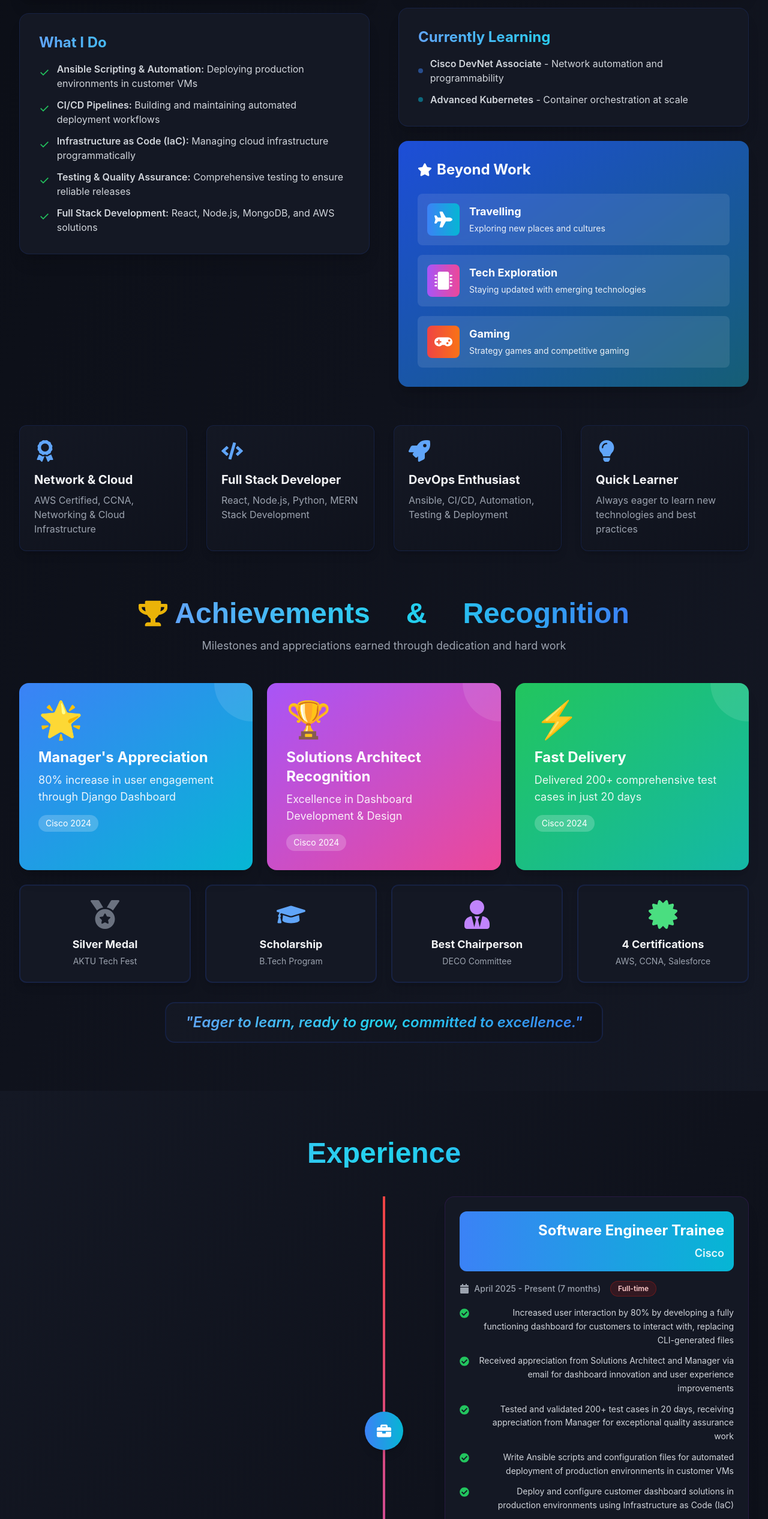
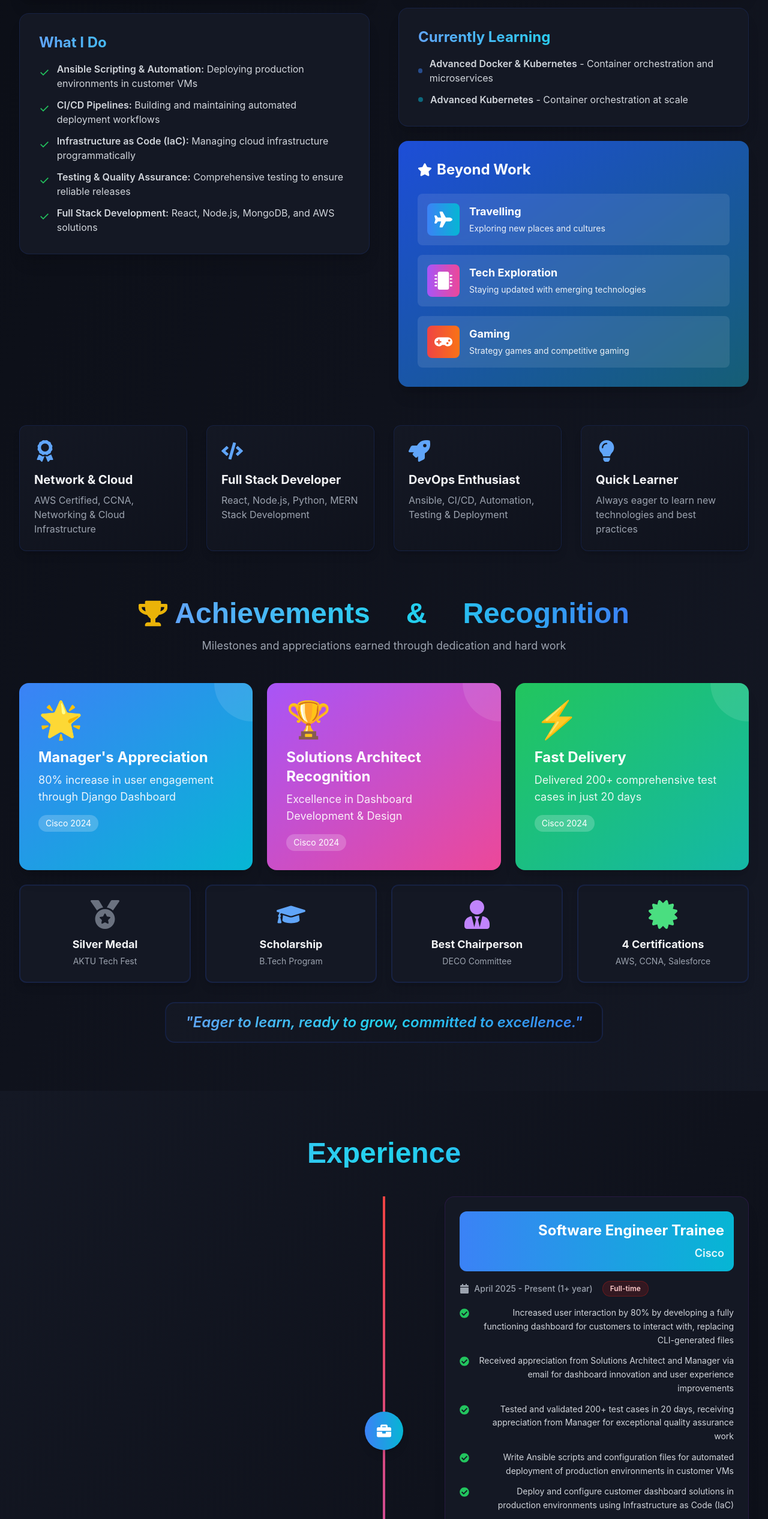
Before and after one commit to Yashchaudhary05/Portfolio, a React (Vite) app: page / in a window 1280 px wide. Shown: the part 1313-3846 px from the top of the page at 60% size. Built offline with nearby package versions, Linux system fonts and the light colour scheme.

Commit message:
fix: remove DevNet references, update experience to 1+ year at Cisco

```diff
--- a/src/components/About.jsx
+++ b/src/components/About.jsx
@@ -161,7 +161,7 @@ const About = () => {
                   <div className="flex items-center gap-3">
                     <div className="w-2 h-2 bg-blue-500 rounded-full animate-pulse"></div>
                     <span className="text-gray-700 dark:text-gray-300">
-                      <span className="font-semibold">Cisco DevNet Associate</span> - Network automation and programmability
+                      <span className="font-semibold">Advanced Docker & Kubernetes</span> - Container orchestration and microservices
                     </span>
                   </div>
                   <div className="flex items-center gap-3">
--- a/src/components/Experience.jsx
+++ b/src/components/Experience.jsx
@@ -13,7 +13,7 @@ const Experience = () => {
       title: 'Software Engineer Trainee',
       company: 'Cisco',
       location: 'Bengaluru, India',
-      period: 'April 2025 - Present (7 months)',
+      period: 'April 2025 - Present (1+ year)',
       type: 'Full-time',
       achievements: [
         'Increased user interaction by 80% by developing a fully functioning dashboard for customers to interact with, replacing CLI-generated files',
@@ -24,7 +24,7 @@ const Experience = () => {
         'Improved user satisfaction by 15% through systematic testing and iterative refinement of the AT&T customer interface',
         'Optimized mobility services by deepening expertise in the 4G and 5G domains, enhancing service reliability',
         'Troubleshot critical data inconsistencies in customer dashboard by collaborating with backend and frontend teams',
-        'Achieved CCNA certification and currently preparing for DevNet certification',
+        'Achieved CCNA certification while working in production network environments',
       ],
       color: 'from-blue-500 to-cyan-500',
     },
--- a/src/components/Hero.jsx
+++ b/src/components/Hero.jsx
@@ -186,7 +186,7 @@ const Hero = () => {
                   2000,
                   'DevOps Enthusiast',
                   2000,
-                  'DevNet Aspirant',
+                  'CI/CD Automation',
                   2000,
                 ]}
                 wrapper="span"
--- a/src/components/Skills.jsx
+++ b/src/components/Skills.jsx
@@ -306,7 +306,7 @@ const Skills = () => {
               { number: '4', label: 'Certifications' },
               { number: '15+', label: 'Technologies' },
               { number: '5+', label: 'Major Projects' },
-              { number: '7+', label: 'Months @ Cisco' },
+              { number: '1+', label: 'Year @ Cisco' },
             ].map((stat, index) => (
               <motion.div
                 key={index}
```
